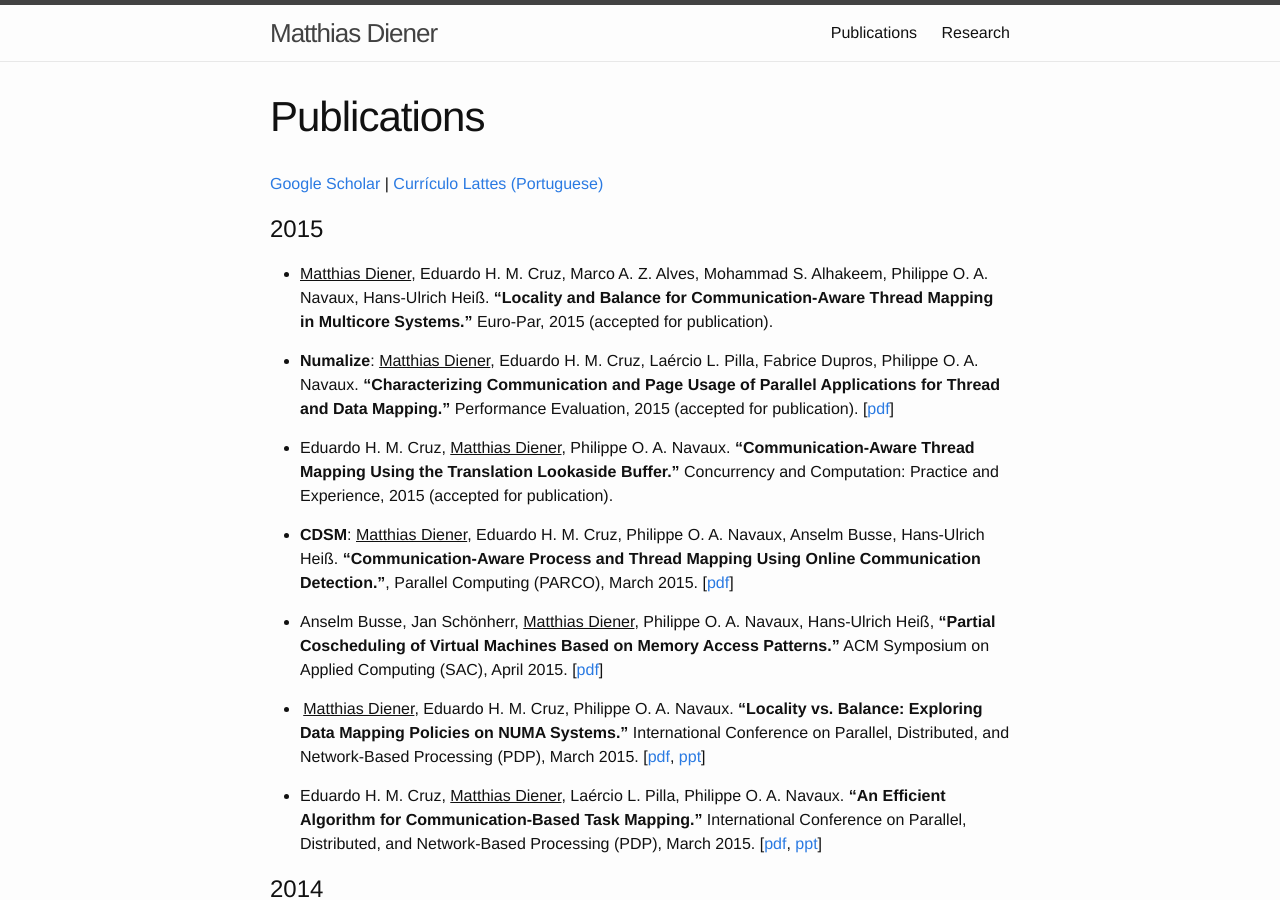
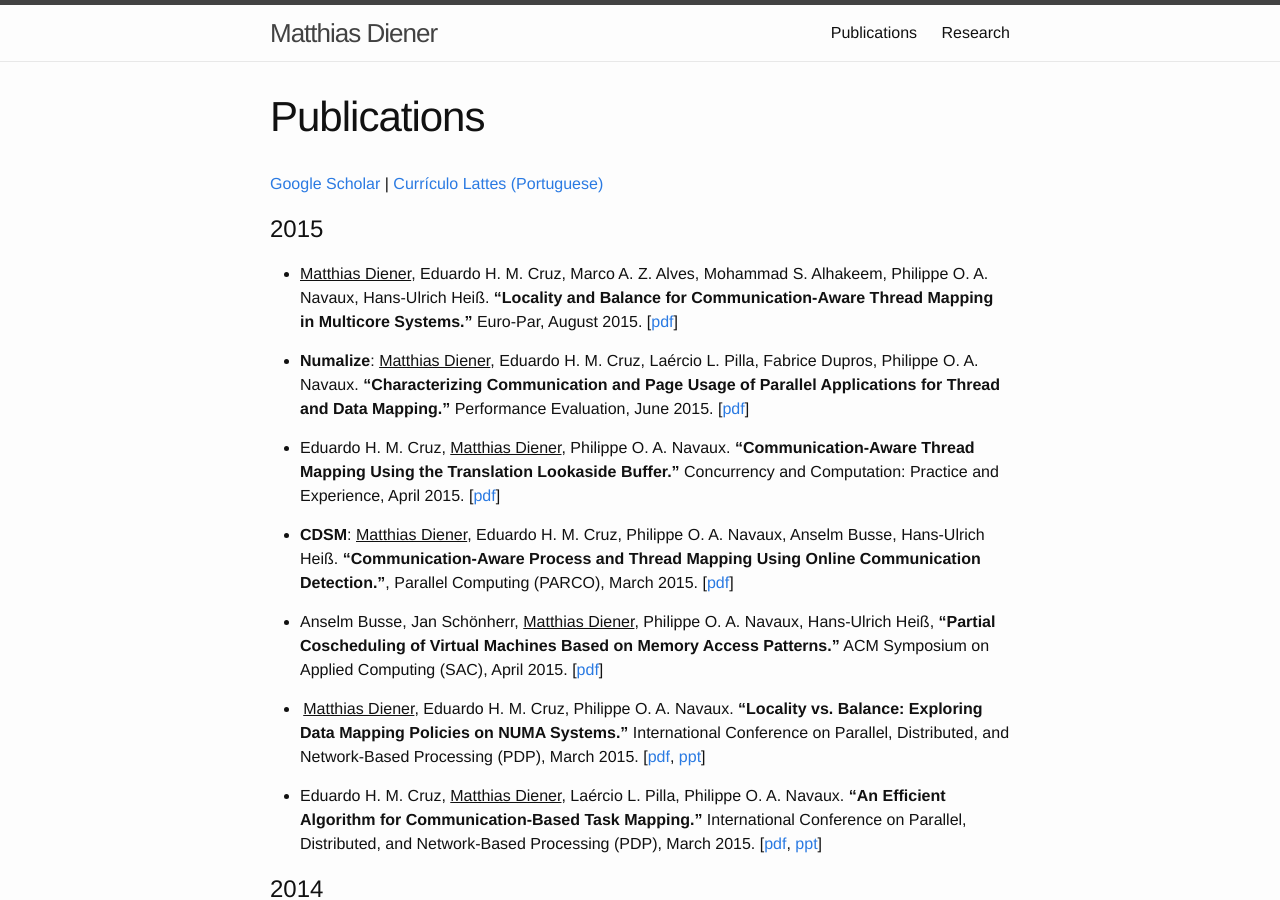
Before and after one commit to matthiasdiener/matthiasdiener.github.io, a Jekyll site: the page built from publications.md, in a window 1280 px wide and 900 px high. Built offline with Jekyll 4.4.1, drawn with Linux system fonts in a browser that asks for light colours.

Commit message:
add europar/ccpe papers

```diff
--- a/publications.md
+++ b/publications.md
@@ -8,11 +8,11 @@ title: Publications
 # 2015
 
 * <u>Matthias Diener</u>, Eduardo H. M. Cruz, Marco A. Z. Alves, Mohammad S. Alhakeem, Philippe O. A. Navaux, Hans-Ulrich Heiß. **“Locality and Balance for Communication-Aware
-Thread Mapping in Multicore Systems.”** Euro-Par, 2015 (accepted for publication).
+Thread Mapping in Multicore Systems.”** Euro-Par, August 2015. [[pdf](../files/2015-Europar-Threadmap.pdf)]
 
-* **Numalize**: <u>Matthias Diener</u>, Eduardo H. M. Cruz, Laércio L. Pilla, Fabrice Dupros, Philippe O. A. Navaux. **“Characterizing Communication and Page Usage of Parallel Applications for Thread and Data Mapping.”** Performance Evaluation, 2015 (accepted for publication). [[pdf](../files/2015-PEVA-Numalize.pdf)]
+* **Numalize**: <u>Matthias Diener</u>, Eduardo H. M. Cruz, Laércio L. Pilla, Fabrice Dupros, Philippe O. A. Navaux. **“Characterizing Communication and Page Usage of Parallel Applications for Thread and Data Mapping.”** Performance Evaluation, June 2015. [[pdf](../files/2015-PEVA-Numalize.pdf)]
 
-* Eduardo H. M. Cruz, <u>Matthias Diener</u>, Philippe O. A. Navaux. **“Communication-Aware Thread Mapping Using the Translation Lookaside Buffer.”** Concurrency and Computation: Practice and Experience, 2015 (accepted for publication).
+* Eduardo H. M. Cruz, <u>Matthias Diener</u>, Philippe O. A. Navaux. **“Communication-Aware Thread Mapping Using the Translation Lookaside Buffer.”** Concurrency and Computation: Practice and Experience, April 2015. [[pdf](../files/2015-CCPE-TLB.pdf)]
 
 * **CDSM**: <u>Matthias Diener</u>, Eduardo H. M. Cruz, Philippe O. A. Navaux, Anselm Busse, Hans-Ulrich Heiß. **"Communication-Aware Process and Thread Mapping Using Online Communication Detection."**, Parallel Computing (PARCO), March 2015. [[pdf](../files/2015-PARCO-CDSM.pdf)]
 
```
Also changed, not shown: 2 other files.
